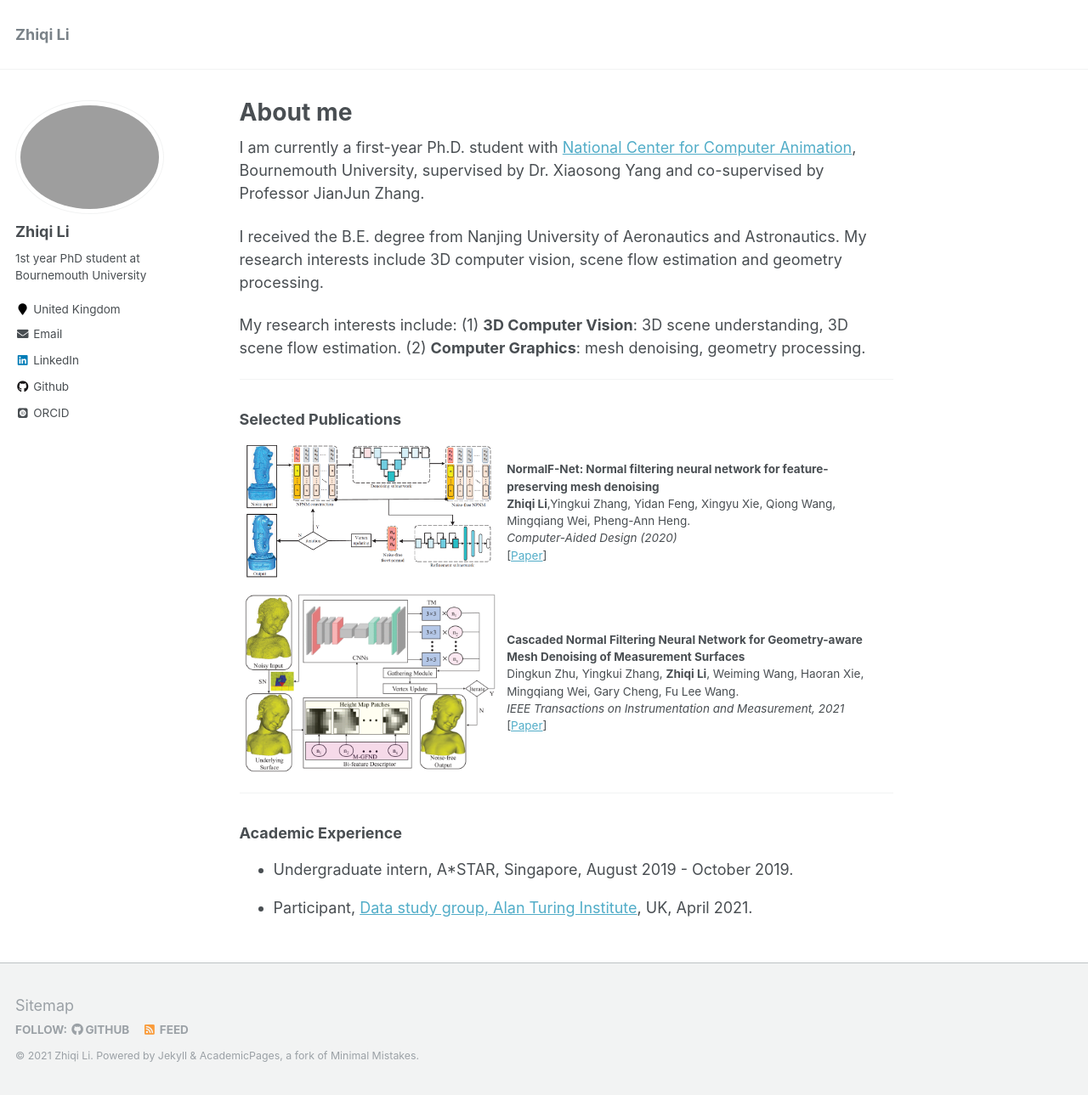
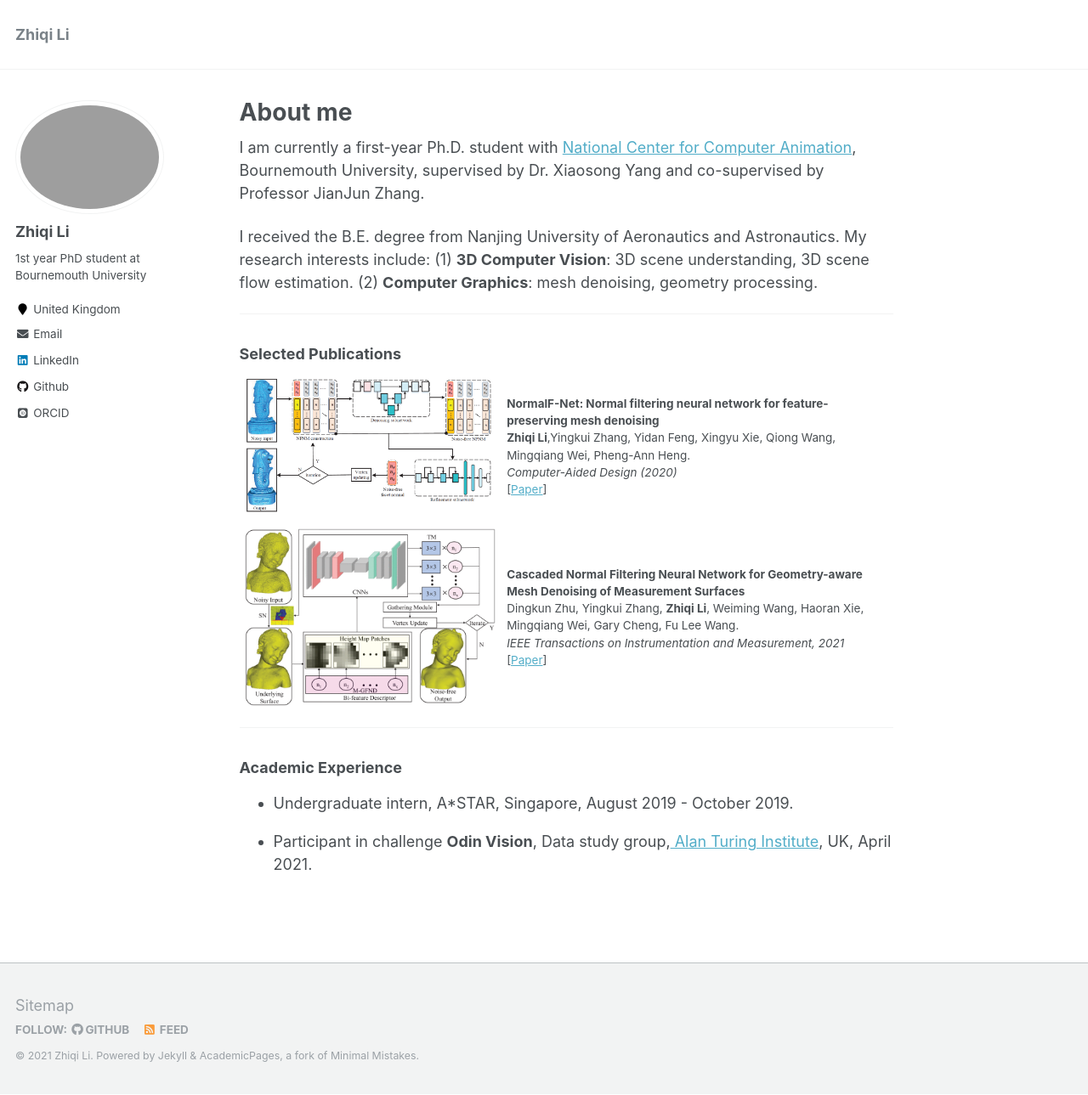
Before and after one commit to lizhiqihhh/lizhiqihhh.github.io, a Jekyll site: the page built from _pages/about.md, in a window 1280 px wide and 1289 px high. Shown: the whole window at 85% size. Built offline with Jekyll 4.4.1, drawn with Linux system fonts in a browser that asks for light colours; some web fonts are replaced.

Commit message:
Update about.md

```diff
--- a/_pages/about.md
+++ b/_pages/about.md
@@ -10,8 +10,7 @@ redirect_from:
 
 I am currently a first-year Ph.D. student with [National Center for Computer Animation](https://www.bournemouth.ac.uk/about/our-faculties/faculty-media-communication/national-centre-computer-animation), Bournemouth University, supervised by  Dr. Xiaosong Yang and co-supervised by Professor JianJun Zhang.
 
-I received the B.E. degree from Nanjing University of Aeronautics and Astronautics. My research interests include 3D computer vision, scene flow estimation and geometry processing.
-
+I received the B.E. degree from Nanjing University of Aeronautics and Astronautics.
 My research interests include: (1) **3D Computer Vision**: 3D scene understanding, 3D scene flow estimation. (2) **Computer Graphics**: mesh denoising, geometry processing.
 
 <style>
@@ -73,6 +72,6 @@ ________________________________________________________________________________
 </div>
 <div class="intership">
       <ul>
-         <li>Participant, <a>Data study group, Alan Turing Institute</a>, UK, April 2021.</li>
+         <li>Participant in challenge <strong>Odin Vision</strong>, Data study group,<a href="https://www.turing.ac.uk/events/data-study-group-april-2021"> Alan Turing Institute</a>, UK, April 2021.</li>
       </ul>
 </div>
```
